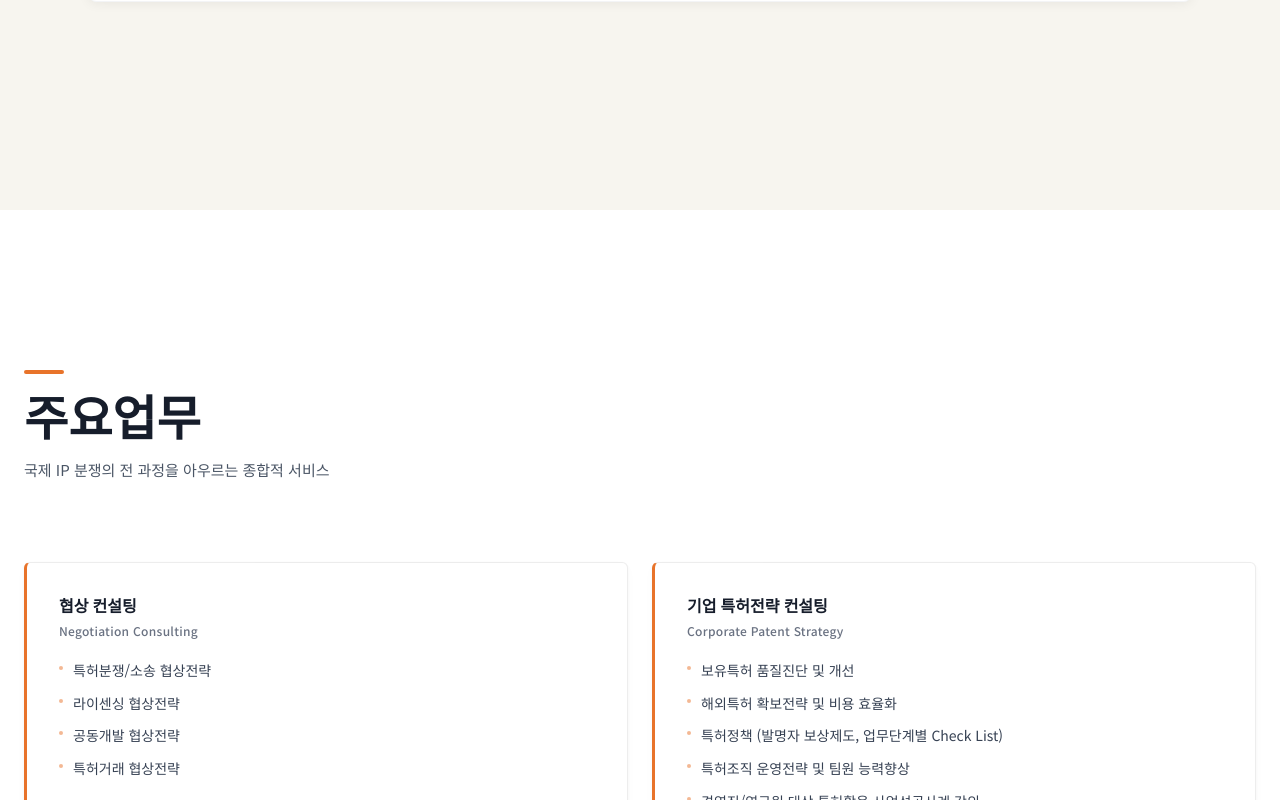
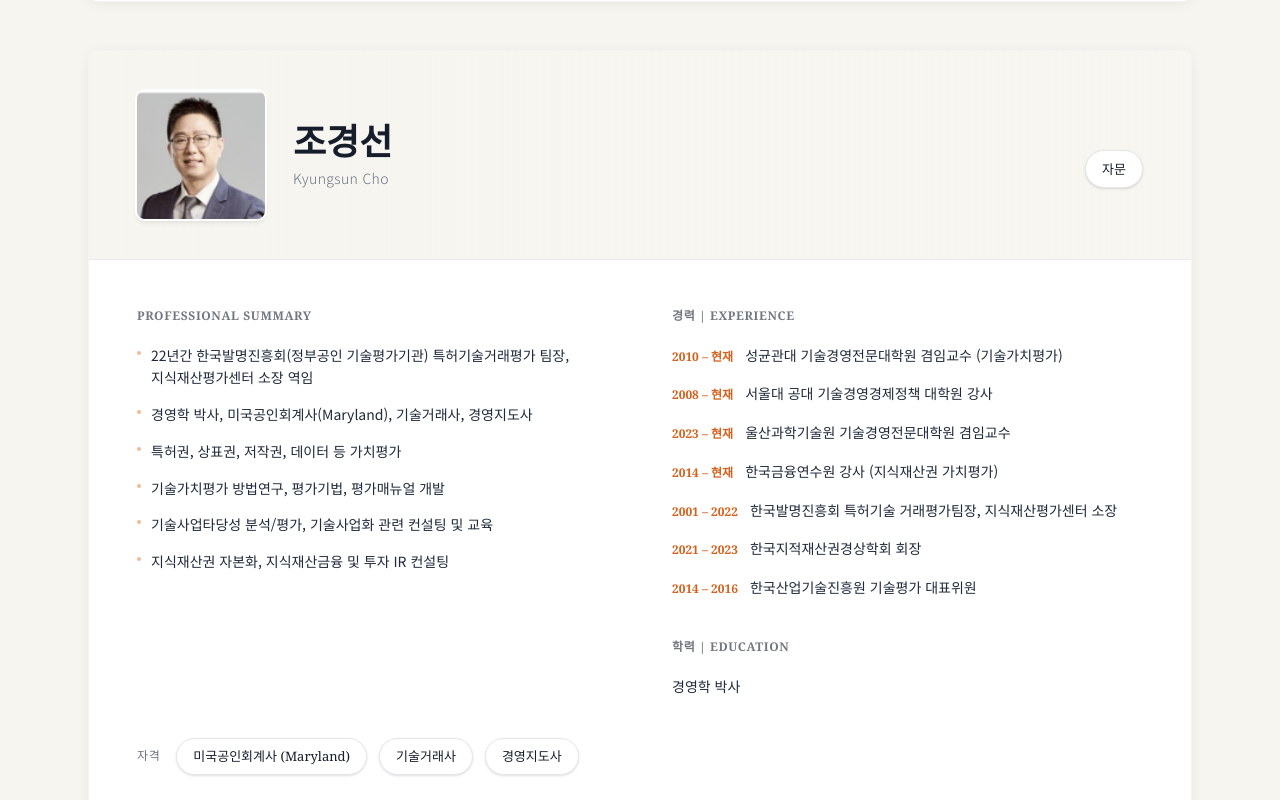
Before and after one commit to gustn0117/pro-and-team, a Next.js app: page / in a window 1280 px wide. Shown: the part 2060-2860 px from the top of the page. Built offline with nearby package versions, Linux system fonts and the light colour scheme.

Commit message:
Add advisor Cho Kyungsun to team section

```diff
--- a/src/app/components/sections/ProfessionalsSection.tsx
+++ b/src/app/components/sections/ProfessionalsSection.tsx
@@ -359,14 +359,122 @@ const kwonData = {
   },
 };
 
+const choData = {
+  nameKo: "조경선",
+  nameEn: "Kyungsun Cho",
+  photo: "/photos/cho-kyungsun.png",
+  badges: { ko: ["자문"], en: ["Advisor"] },
+  summary: {
+    ko: [
+      "22년간 한국발명진흥회(정부공인 기술평가기관) 특허기술거래평가 팀장, 지식재산평가센터 소장 역임",
+      "경영학 박사, 미국공인회계사(Maryland), 기술거래사, 경영지도사",
+      "특허권, 상표권, 저작권, 데이터 등 가치평가",
+      "기술가치평가 방법연구, 평가기법, 평가매뉴얼 개발",
+      "기술사업타당성 분석/평가, 기술사업화 관련 컨설팅 및 교육",
+      "지식재산권 자본화, 지식재산금융 및 투자 IR 컨설팅",
+    ],
+    en: [
+      "22 years at KIPA (government-authorized technology evaluation agency) as Head of Patent Technology Transaction & Evaluation and Director of IP Valuation Center",
+      "Ph.D. in Business Administration, US CPA (Maryland), Certified Technology Broker, Certified Management Consultant",
+      "Valuation of patents, trademarks, copyrights, and data assets",
+      "Technology valuation methodology research, evaluation techniques, and manual development",
+      "Technology commercialization feasibility analysis/evaluation, consulting, and training",
+      "IP capitalization, IP finance, and investment IR consulting",
+    ],
+  },
+  timeline: {
+    ko: [
+      { year: "2010 – 현재", desc: "성균관대 기술경영전문대학원 겸임교수 (기술가치평가)" },
+      { year: "2008 – 현재", desc: "서울대 공대 기술경영경제정책 대학원 강사" },
+      { year: "2023 – 현재", desc: "울산과학기술원 기술경영전문대학원 겸임교수" },
+      { year: "2014 – 현재", desc: "한국금융연수원 강사 (지식재산권 가치평가)" },
+      { year: "2001 – 2022", desc: "한국발명진흥회 특허기술 거래평가팀장, 지식재산평가센터 소장" },
+      { year: "2021 – 2023", desc: "한국지적재산권경상학회 회장" },
+      { year: "2014 – 2016", desc: "한국산업기술진흥원 기술평가 대표위원" },
+    ],
+    en: [
+      { year: "2010 – Present", desc: "Adjunct Professor, Sungkyunkwan University Graduate School of Technology Management (Technology Valuation)" },
+      { year: "2008 – Present", desc: "Lecturer, Seoul National University Graduate School of Technology Management, Economics & Policy" },
+      { year: "2023 – Present", desc: "Adjunct Professor, UNIST Graduate School of Technology Management" },
+      { year: "2014 – Present", desc: "Lecturer, Korea Banking Institute (IP Valuation)" },
+      { year: "2001 – 2022", desc: "Head of Patent Technology Transaction & Evaluation / Director of IP Valuation Center, KIPA" },
+      { year: "2021 – 2023", desc: "President, Korean Intellectual Property Accounting Association" },
+      { year: "2014 – 2016", desc: "Lead Commissioner for Technology Evaluation, KIAT" },
+    ],
+  },
+  education: {
+    ko: ["경영학 박사"],
+    en: ["Ph.D. in Business Administration"],
+  },
+  qualifications: { ko: ["미국공인회계사 (Maryland)", "기술거래사", "경영지도사"], en: ["US CPA (Maryland)", "Certified Technology Broker", "Certified Management Consultant"] },
+  practiceAreas: {
+    ko: [
+      { title: "기술가치평가", items: ["특허권, 상표권, 저작권, 데이터 등 가치평가", "기술가치평가 방법연구, 평가기법, 평가매뉴얼 개발"] },
+      { title: "기술사업화 컨설팅", items: ["기술사업타당성 분석/평가", "기술사업화 관련 컨설팅 및 교육"] },
+      { title: "지식재산금융", items: ["지식재산권 자본화", "지식재산금융 및 투자 IR 컨설팅"] },
+    ],
+    en: [
+      { title: "Technology Valuation", items: ["Valuation of patents, trademarks, copyrights, and data assets", "Technology valuation methodology research, evaluation techniques, and manual development"] },
+      { title: "Technology Commercialization Consulting", items: ["Technology business feasibility analysis/evaluation", "Technology commercialization consulting and training"] },
+      { title: "IP Finance", items: ["IP capitalization", "IP finance and investment IR consulting"] },
+    ],
+  },
+  repMatters: {
+    ko: [
+      { title: "가치평가 모형 및 가이드 개발", items: [
+        "특허권 감정평가모델 및 가이드 개발 및 교육 (한국감정평가사협회, 2024)",
+        "데이터가치평가매뉴얼 개발 (신용보증기금, 2022 / 중진공, 2023)",
+        "소프트웨어저작권 가치평가모형 및 가이드 개발 (한국SW저작권협회, 2021)",
+        "해양수산 기술가치평가모델 구축 (한국해양과학기술진흥원, 2015)",
+        "의약 바이오 기술가치평가모형 개발 (지식경제부, 2011–2012)",
+      ]},
+      { title: "연구 및 정책", items: [
+        "시장접근법 기반의 기술평가모형 정립 (한국산업기술진흥원, 2012)",
+        "기업 기술력 등급평가 모델개선 및 개선방안 (지식경제부/KIAT, 2011)",
+        "국제회계기준 도입에 대응할 기술평가방법 연구 (지식경제부/KIAT, 2009–2010)",
+        "특허침해 손해액산정 방법 및 기준 제안 (지식경제부/KIAT, 2009–2010)",
+      ]},
+      { title: "저서 및 교육", items: [
+        "특허권, 상표권, 기술가치평가 수행 (한국발명진흥회, 2001–2022)",
+        "지식재산평가거래 학습모듈 대표 집필 (한국직업능력개발원, 2016)",
+        "지식재산금융과 가치평가실무 (한국금융연수원, 2014)",
+        "기술가치평가론 (산업자원부, 2007) 공동저자 등 다수",
+      ]},
+    ],
+    en: [
+      { title: "Valuation Model & Guide Development", items: [
+        "Patent appraisal model and guide development & training (Korea Association of Property Appraisers, 2024)",
+        "Data valuation manual development (Korea Credit Guarantee Fund, 2022 / SBC, 2023)",
+        "Software copyright valuation model and guide (Korea SW Copyright Association, 2021)",
+        "Maritime technology valuation model (KIMST, 2015)",
+        "Pharmaceutical/bio technology valuation model (MKE, 2011–2012)",
+      ]},
+      { title: "Research & Policy", items: [
+        "Market-based technology valuation model development (KIAT, 2012)",
+        "Corporate technology capability rating model improvement (MKE/KIAT, 2011)",
+        "Technology valuation methodology for IFRS adoption (MKE/KIAT, 2009–2010)",
+        "Patent infringement damages calculation methodology (MKE/KIAT, 2009–2010)",
+      ]},
+      { title: "Publications & Education", items: [
+        "Patent, trademark, and technology valuations (KIPA, 2001–2022)",
+        "Lead author, IP Valuation & Transaction Learning Module (KRIVET, 2016)",
+        "IP Finance and Valuation Practice (Korea Banking Institute, 2014)",
+        "Technology Valuation Theory (MOTIE, 2007), co-author, and others",
+      ]},
+    ],
+  },
+};
+
 /* ────── Main Section ────── */
 export default function ProfessionalsSection() {
   const { lang, t } = useLanguage();
   const header = useReveal();
   const lee = useReveal();
   const kwon = useReveal();
+  const cho = useReveal();
   const [expandedLee, setExpandedLee] = useState(false);
   const [expandedKwon, setExpandedKwon] = useState(false);
+  const [expandedCho, setExpandedCho] = useState(false);
 
   const pick = <T,>(b: Bilingual<T>): T => (lang === "ko" ? b.ko : b.en);
 
@@ -416,6 +524,24 @@ export default function ProfessionalsSection() {
           expanded={expandedKwon}
           onToggle={() => setExpandedKwon(!expandedKwon)}
         />
+
+        <ProfileCard
+          lang={lang}
+          revealRef={cho.ref}
+          revealClass={`reveal ${cho.visible ? "visible" : ""}`}
+          nameKo={choData.nameKo}
+          nameEn={choData.nameEn}
+          photo={choData.photo}
+          badges={pick(choData.badges)}
+          summaryItems={pick(choData.summary)}
+          timeline={pick(choData.timeline)}
+          education={pick(choData.education)}
+          qualifications={pick(choData.qualifications)}
+          practiceAreas={pick(choData.practiceAreas)}
+          repMatters={pick(choData.repMatters)}
+          expanded={expandedCho}
+          onToggle={() => setExpandedCho(!expandedCho)}
+        />
       </div>
     </section>
   );
```
Also changed, not shown: public/photos/cho-kyungsun.png (added).
